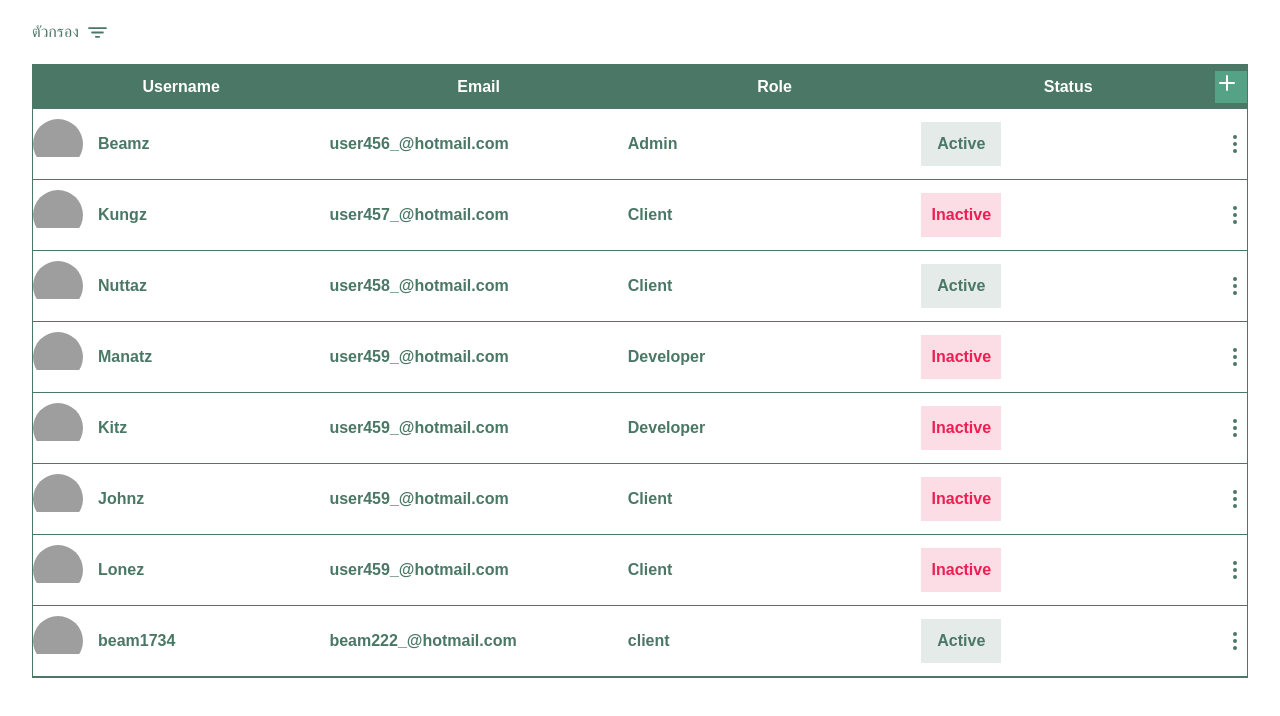
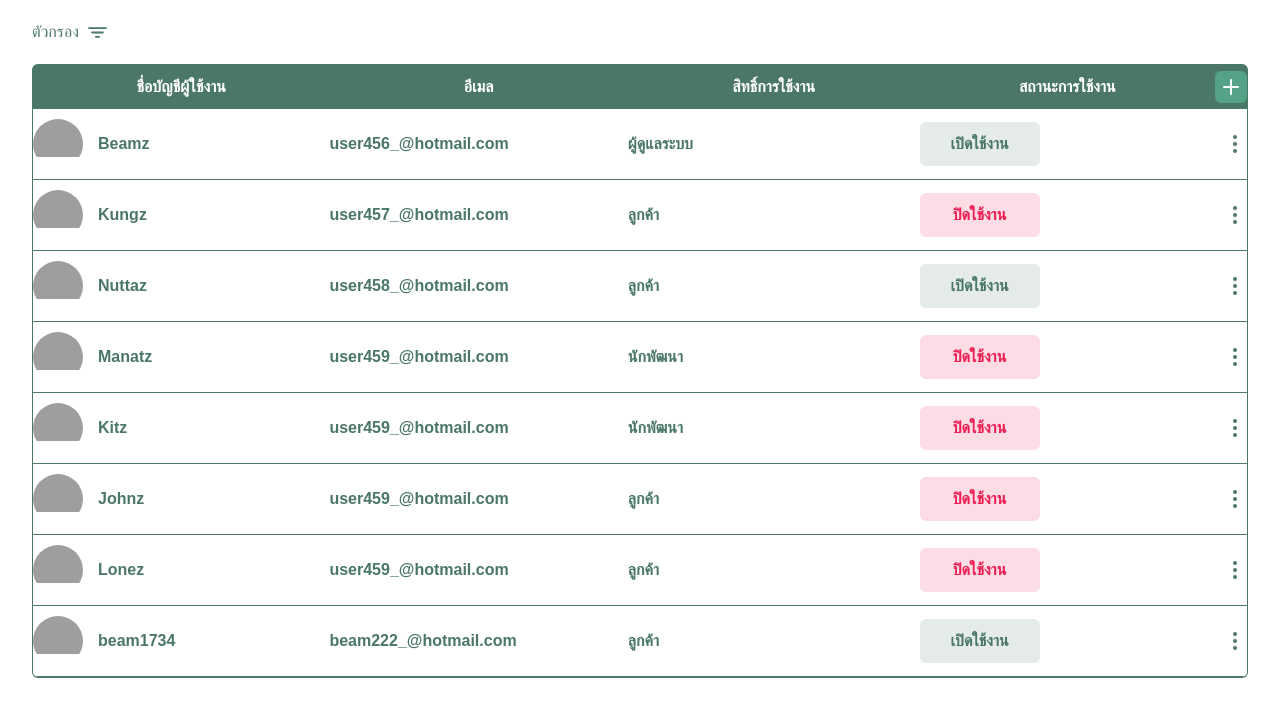
Before and after one commit to 0GaMeNaJa0/hollysite, a Next.js app: page /user-management in a window 1280 px wide. Shown: the top 716 px of the page. Built offline with nearby package versions, Linux system fonts and the light colour scheme; grey boxes are pictures that could not be loaded.

Commit message:
<refactor>:<fix it to format data that show on table to be thai>

```diff
--- a/features/user-management/components/UserTable.tsx
+++ b/features/user-management/components/UserTable.tsx
@@ -4,18 +4,29 @@ import { EllipsisVertical, Plus } from "lucide-react";
 
 const UserTable = ({ persons }: UserTableProps) => {
     const router = useRouter();
-    const tableHeaders = ["Username", "Email", "Role", "Status"]
+    const tableHeaders = ["ชื่อบัญชีผู้ใช้งาน", "อีเมล", "สิทธิ์การใช้งาน", "สถานะการใช้งาน"]
+
+    const statusLabels: Record<string, string> = {
+        Active: "เปิดใช้งาน",
+        Inactive: "ปิดใช้งาน",
+    };
+
+    const roleLabels: Record<string, string> = {
+        Admin: "ผู้ดูแลระบบ",
+        Client: "ลูกค้า",
+        Developer: "นักพัฒนา"
+    };
 
     return (
-        <div className={`overflow-hidden w-full bg-primary rounded-box border-primary border-x ${persons?.length === 0 ? "" : "border-b"}`}>
+        <div className={`overflow-hidden w-full bg-primary rounded-md border-primary border-x ${persons?.length === 0 ? "" : "border-b"}`}>
             <table className="table">
                 <thead className="text-white">
                     <tr>
                         {tableHeaders.map((header, index) => (
-                            <th key={index} className="h-[45px]" style={{ width: `${100 / (tableHeaders.length)}%` }}>{header}</th>
+                            <th key={index} className="h-[45px]" style={{ width: `${100 / (tableHeaders.length)}%`}}>{header}</th>
                         ))}
                         <th className="flex justify-end h-[45px] items-center">
-                            <div className={`btn h-[32px] w-[32px] bg-[#55A386] border-none`} >
+                            <div className={`h-[32px] w-[32px] bg-[#55A386] border-none rounded-md flex items-center justify-center`} >
                                 <Plus />
                             </div>
                         </th>
@@ -38,12 +49,12 @@ const UserTable = ({ persons }: UserTableProps) => {
                                 <p className=" font-semibold">{person.email}</p>
                             </td>
                             <td className="py-0 h-[70px] align-middle">
-                                <p className=" font-semibold">{person.role}</p>
+                                <p className=" font-semibold">{roleLabels[person.role]}</p>
                             </td>
                             <td className="py-0 h-[70px] align-middle">
-                                <div className={`w-[80px] p-2.5 rounded-box flex justify-center ${person.status === "Active" ? "bg-primary/15" : "bg-danger/15"}`}>
+                                <div className={`w-[120px] p-2.5 rounded-md flex justify-center ${person.status === "Active" ? "bg-primary/15" : "bg-danger/15"}`}>
                                     <p className={` font-semibold ${person.status === "Active" ? "text-primary" : "text-danger"}`}>
-                                        {person.status}
+                                        {statusLabels[person.status]}
                                     </p>
                                 </div>
                             </td>
--- a/features/user-management/components/WebsiteTable.tsx
+++ b/features/user-management/components/WebsiteTable.tsx
@@ -41,6 +41,12 @@ const WebsitesTable = ({ websites }: WebsiteTableProps) => {
         return `${date.getDate()} ${getThaiMonthName(date.getMonth())} ${date.getFullYear()}`;
     }
 
+    const paymentStatusLabels: Record<string, string> = {
+      Paymented: "ชำระเงินแล้ว",
+      Overdued: "เกินกำหนด",
+      Cancelled: "ยกเลิกแล้ว",
+    };
+
     return (
         <div className={`overflow-hidden w-full bg-primary rounded-md border-primary border-x ${websites?.length === 0 ? "" : "border-b"}`}>
             <table className="table">
@@ -64,9 +70,9 @@ const WebsitesTable = ({ websites }: WebsiteTableProps) => {
                                 <p className=" font-semibold">{getFormatDate(web.expirededDate)}</p>
                             </td>
                             <td className="py-0 h-[70px] align-middle">
-                                <div className={`w-[100px] p-2.5 rounded-md flex justify-center ${getBgColor(web.paymentStatus)}`}>
+                                <div className={`w-[120px] p-2.5 rounded-md flex justify-center ${getBgColor(web.paymentStatus)}`}>
                                     <p className={` font-semibold ${getTextColor(web.paymentStatus)}`}>
-                                        {web.paymentStatus}
+                                        {paymentStatusLabels[web.paymentStatus]}
                                     </p>
                                 </div>
                             </td>
--- a/public/data/Users.json
+++ b/public/data/Users.json
@@ -116,7 +116,7 @@
     "surName": "Kitikawin Hompan",
     "avatarUrl": "https://img.daisyui.com/images/profile/demo/batperson@192.webp",
     "email": "beam222_@hotmail.com",
-    "role": "client",
+    "role": "Client",
     "status": "Active",
     "telephone": "098-934-2109",
     "createDate": "2025-06-08T00:00:00.000Z",
```
